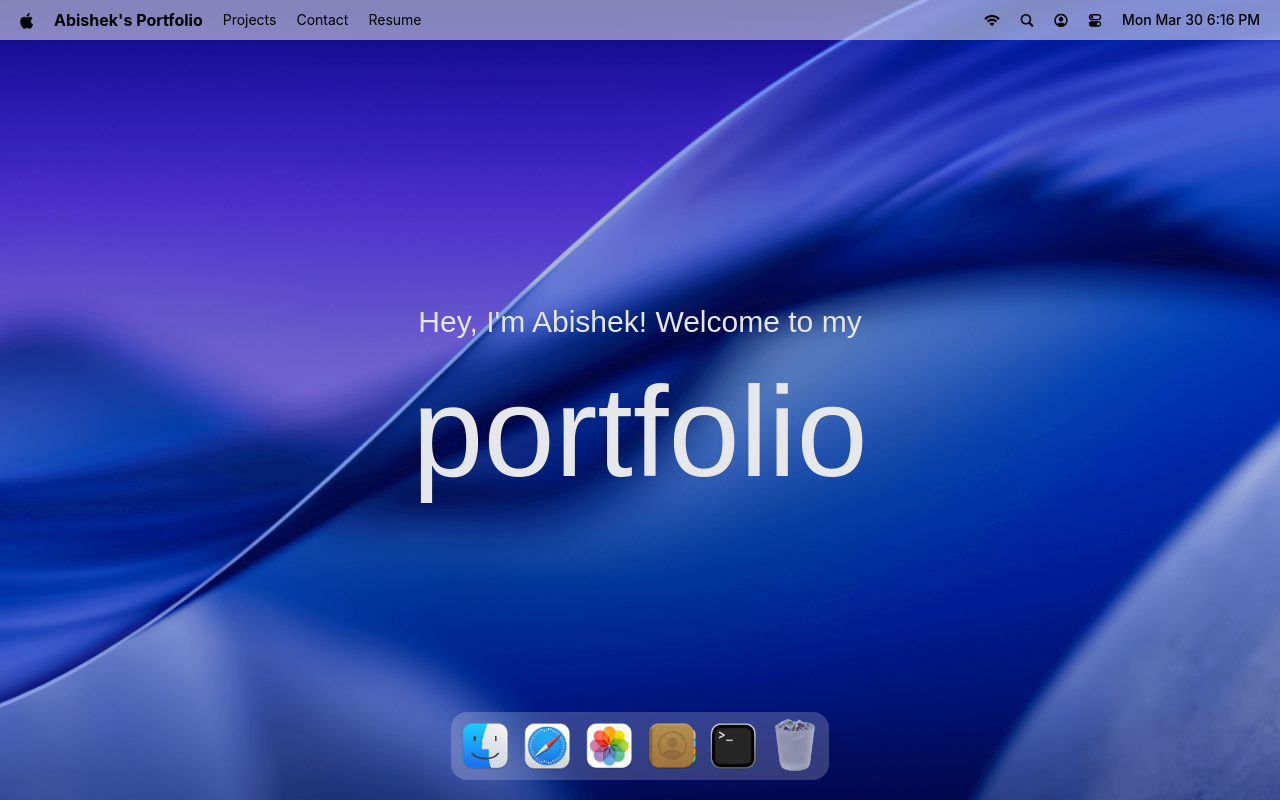
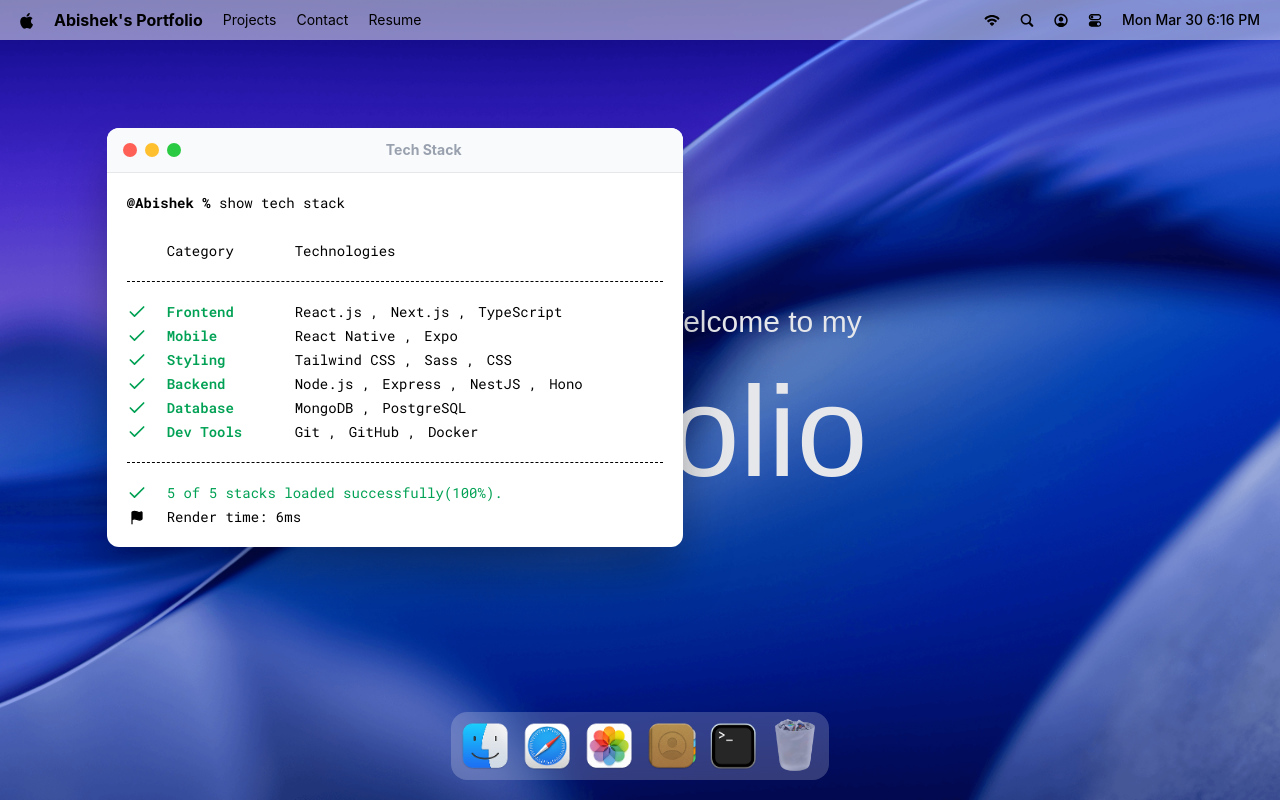
Before and after one commit to 0x12md10/macos-portfolio, a React (Vite) app: page / in a window 1280 px wide. Both pictures are taken after a click on the button 733 px from the left and 746 px from the top of the page. Built offline with nearby package versions, Linux system fonts and the light colour scheme; a web font is replaced by a local one.

Commit message:
implement a hoc for managing window states and add the first window -terminal

```diff
--- a/src/App.jsx
+++ b/src/App.jsx
@@ -1,6 +1,9 @@
 import React from 'react'
-
+import gsap from 'gsap';
 import {Navbar , Welcome,Dock} from "#components";
+import {Terminal} from "#windows"
+import {Draggable} from "gsap/Draggable";
+gsap.registerPlugin(Draggable);
 
 const App = () => {
     return (
@@ -9,6 +12,7 @@
             <Navbar/>
             <Welcome/>
             <Dock/>
+            <Terminal/>
         </main>
     )
 }
--- /dev/null
+++ b/src/components/WindowControls.jsx
@@ -0,0 +1,15 @@
+import useWindowStore from "#store/window.js";
+
+const WindowControls = ({target}) => {
+
+    const {closeWindow} = useWindowStore();
+
+    return (
+        <div id={"window-controls"}>
+            <div className="close" onClick={() => closeWindow(target)} />
+            <div className="minimize"/>
+            <div className="maximize"/>
+        </div>
+    )
+}
+export default WindowControls
--- a/src/components/index.js
+++ b/src/components/index.js
@@ -1,5 +1,6 @@
-import Welcome from "./Welcome.jsx"
-import Navbar from "./Navbar.jsx"
-import Dock from "./Dock.jsx"
+import Welcome from "#components/Welcome.jsx"
+import Navbar from "#components/Navbar.jsx"
+import Dock from "#components/Dock.jsx"
+import WindowControls from "#components/WindowControls.jsx"
 
-export {Navbar , Welcome , Dock}
+export {Navbar , Welcome , Dock , WindowControls}
--- /dev/null
+++ b/src/hoc/WindowWrapper.jsx
@@ -0,0 +1,52 @@
+import useWindowStore from "#store/window.js";
+import {useLayoutEffect, useRef} from "react";
+import {useGSAP} from "@gsap/react";
+import gsap from "gsap";
+import {Draggable} from "gsap/Draggable";
+
+const WindowWrapper = (Component , windowKey) => {
+    const Wrapped = (props)=> {
+        const {focusWindow,windows} = useWindowStore();
+
+        const {isOpen , zIndex} = windows[windowKey];
+        const ref = useRef(null);
+
+        useGSAP(()=> {
+            const el = ref.current;
+            if(!el || !isOpen) return;
+
+            el.style.display = "block";
+            gsap.fromTo(
+                el,
+                {scale:0.8 , opacity:0 , y:40} ,
+                {scale:1 ,opacity:1 , y:0 , duration:0.4 , ease:"power3.out"});
+        },[isOpen ]);
+
+
+        useGSAP(()=>{
+            const el = ref.current;
+            if(!el) return;
+
+            const [instance] = Draggable.create(el , {onPress : ()=> focusWindow(windows[windowKey])});
+
+            return ()=> instance.kill();
+        },[])
+
+        useLayoutEffect(() => {
+            const el = ref.current;
+            if(!el) return;
+
+            el.style.display = isOpen ? "block" : "none";
+        },[isOpen ]);
+
+        return (
+            <section id={windowKey} ref={ref} style={{zIndex}} className="absolute">
+                <Component {...props} />
+            </section>
+        )
+    }
+
+    Wrapped.displayName = `WindowWrapper(${Component.displayName || Component.name || 'Component'})`
+    return Wrapped;
+}
+export default WindowWrapper
--- /dev/null
+++ b/src/windows/Terminal.jsx
@@ -0,0 +1,61 @@
+import React from 'react'
+import WindowWrapper from "#hoc/WindowWrapper.jsx";
+import {techStack} from "#constants";
+import {Check, Flag} from "lucide-react";
+import {WindowControls} from "#components";
+
+const Terminal = () => {
+    return (
+        <>
+            <div id="window-header">
+                <WindowControls target={"terminal"} />
+                <h2>Tech Stack</h2>
+            </div>
+
+            <div className="techstack">
+                <p>
+                    <span className={"font-bold"}>@Abishek % </span>
+                    show tech stack
+                </p>
+
+                <div className="label">
+                    <p className="w-32">Category</p>
+                    <p>Technologies</p>
+                </div>
+
+                <ul className="content">
+                    {
+                        techStack.map(({category , items}) => (
+                            <li className={"flex items-center "} key={category}>
+                                <Check className="check" size={20} />
+                                <h3>{category}</h3>
+                                <ul>
+                                    {
+                                        items.map((item , i) => (
+                                            <li key={i}>
+                                                {item} {i < items.length - 1 ? "," : ""}
+                                            </li>
+                                        ))
+                                    }
+                                </ul>
+                            </li>
+                        ))
+                    }
+                </ul>
+                <div className="footnote">
+                    <p>
+                        <Check size={20} /> 5 of 5 stacks loaded successfully(100%).
+                    </p>
+                    <p className="text-black">
+                        <Flag size={15} fill={"black"} />
+                        Render time: 6ms
+                    </p>
+                </div>
+            </div>
+        </>
+    )
+}
+
+// wrap in hoc
+const TerminalWindow = WindowWrapper(Terminal,'terminal');
+export default TerminalWindow;
--- /dev/null
+++ b/src/windows/index.js
@@ -0,0 +1,3 @@
+import Terminal from "#windows/Terminal.jsx"
+
+export {Terminal};
```
